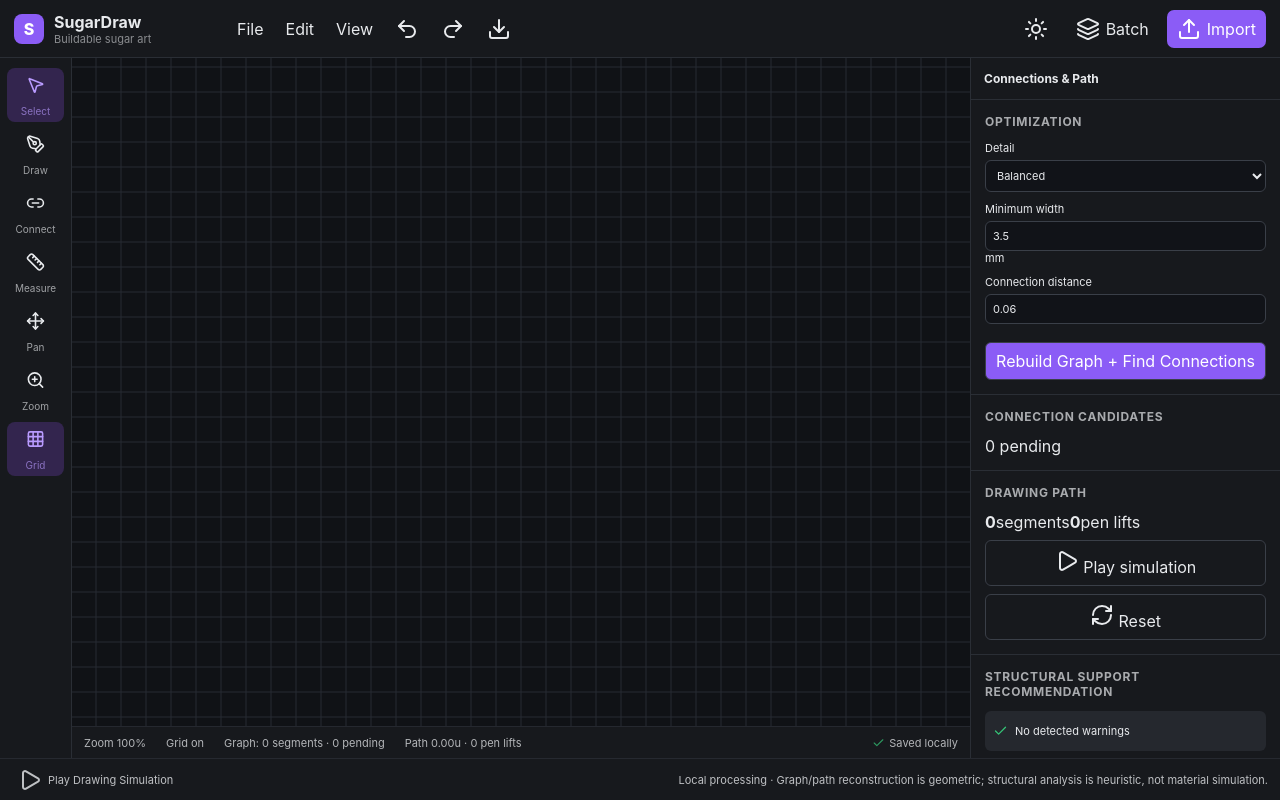
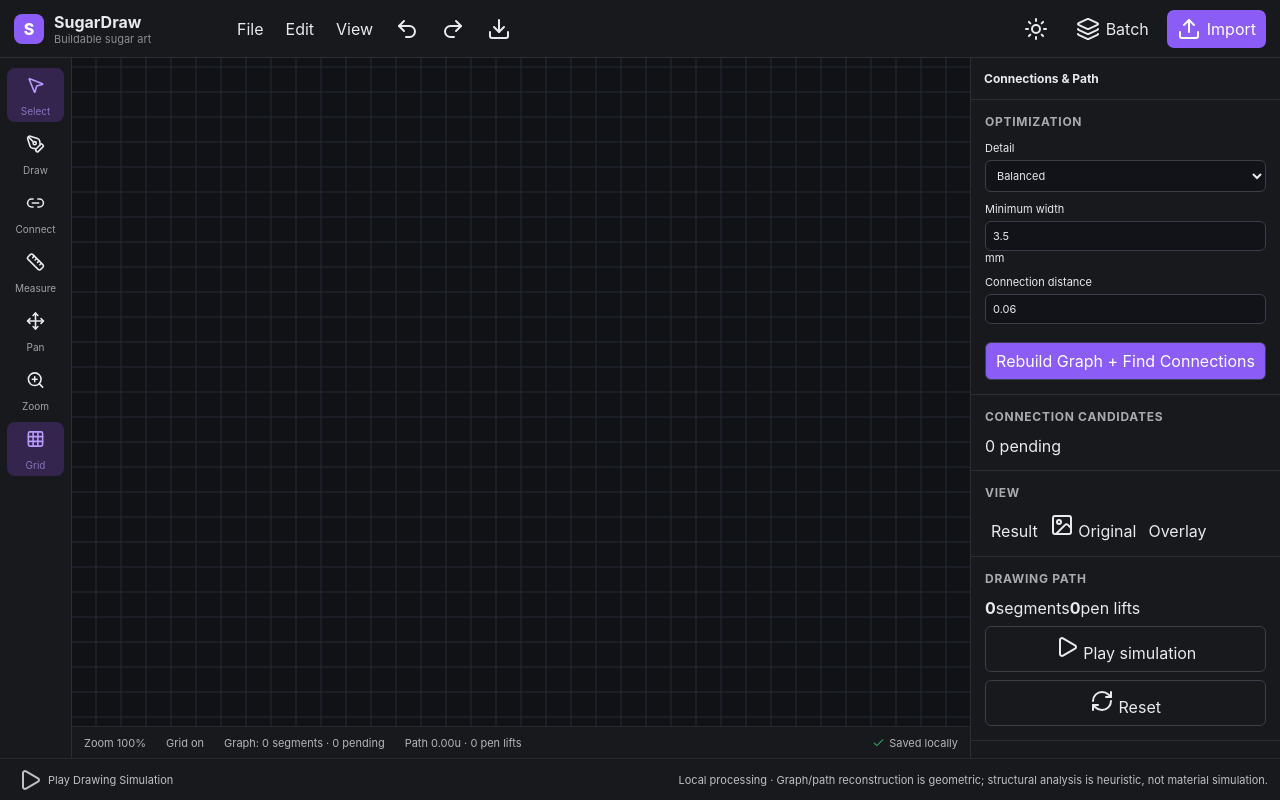
Before and after one commit to YJinhong/-, a React (Vite) app: page / in a window 1280 px wide. Built offline with nearby package versions, Linux system fonts and the light colour scheme.

Commit message:
fix path rebuild and add original overlay view

```diff
--- a/src/App.tsx
+++ b/src/App.tsx
@@ -1,6 +1,6 @@
 import{useEffect,useRef,useState}from'react';
 import type{PointerEvent as ReactPointerEvent,ReactNode}from'react';
-import{Upload,Undo2,Redo2,Grid3X3,MousePointer2,PenTool,Link2,Ruler,Move,ZoomIn,Download,Sun,Moon,Play,Pause,Check,AlertTriangle,Layers,FolderOpen,CheckCircle2,XCircle,RefreshCw}from'lucide-react';
+import{Upload,Undo2,Redo2,Grid3X3,MousePointer2,PenTool,Link2,Ruler,Move,ZoomIn,Download,Sun,Moon,Play,Pause,Check,AlertTriangle,Layers,FolderOpen,CheckCircle2,XCircle,RefreshCw,Image as ImageIcon}from'lucide-react';
 import type{Line,Project,BatchJob,ConnectionCandidate}from'./types';
 import{optimize}from'./algorithms/sugarOptimizer';
 import{analyze,recommendSticks}from'./algorithms/structure';
@@ -16,7 +16,7 @@ const cloneLines=(lines:Line[])=>lines.map(l=>({...l,points:l.points.map(p=>({..
 const normalize=(p:Project):Project=>({...p,connections:p.connections??[],history:p.history??[],warnings:p.warnings??[],sticks:p.sticks??[],settings:{...defaults,...p.settings}});
 
 export default function App(){
- const[cursor,setCursor]=useState<'select'|'draw'|'connect'|'measure'>('select'),[dark,setDark]=useState(true),[p,setP]=useState(blank),[projects,setProjects]=useState<Project[]>([]),[playing,setPlaying]=useState(false),[playIndex,setPlayIndex]=useState(0),[zoom,setZoom]=useState(1),[grid,setGrid]=useState(true),[batchOpen,setBatchOpen]=useState(false),[batchJobs,setBatchJobs]=useState<BatchJob[]>([]),canvas=useRef<HTMLCanvasElement>(null),raf=useRef<number|null>(null);
+ const[cursor,setCursor]=useState<'select'|'draw'|'connect'|'measure'>('select'),[dark,setDark]=useState(true),[p,setP]=useState(blank),[projects,setProjects]=useState<Project[]>([]),[playing,setPlaying]=useState(false),[playIndex,setPlayIndex]=useState(0),[zoom,setZoom]=useState(1),[grid,setGrid]=useState(true),[batchOpen,setBatchOpen]=useState(false),[batchJobs,setBatchJobs]=useState<BatchJob[]>([]),[viewMode,setViewMode]=useState<'result'|'original'|'overlay'>('result'),[overlayOpacity,setOverlayOpacity]=useState(.5),canvas=useRef<HTMLCanvasElement>(null),raf=useRef<number|null>(null);
  useEffect(()=>{listProjects().then(xs=>{const n=xs.map(normalize);setProjects(n);if(n.length)setP(n[0])})},[]);
  useEffect(()=>{const t=window.setTimeout(()=>saveProject(p),250);setProjects(x=>[p,...x.filter(a=>a.id!==p.id)]);return()=>clearTimeout(t)},[p]);
  useEffect(()=>{if(!playing){if(raf.current)cancelAnimationFrame(raf.current);return}let last=performance.now();const tick=(now:number)=>{const dt=Math.min(50,now-last);last=now;setPlayIndex(i=>{const speed=Math.max(1,p.lines.length/18);const n=Math.min(p.lines.length,i+dt/1000*speed);if(n>=p.lines.length){setPlaying(false);return p.lines.length}return n});raf.current=requestAnimationFrame(tick)};raf.current=requestAnimationFrame(tick);return()=>{if(raf.current)cancelAnimationFrame(raf.current)}},[playing,p.lines.length]);
@@ -29,14 +29,14 @@ export default function App(){
   p.sticks.forEach(s=>{const a=s.angle*Math.PI/180;x.strokeStyle=s.kind==='recommended'?'#36c275':s.kind==='avoid'?'#ef5350':'#e2aa2f';x.lineWidth=5;x.beginPath();x.moveTo(s.x*sx,s.y*sy);x.lineTo((s.x+Math.cos(a)*s.length/100)*sx,(s.y+Math.sin(a)*s.length/100)*sy);x.stroke()});
   if(playing&&p.lines.length){const count=Math.floor(playIndex),frac=playIndex-count;for(let i=0;i<count;i++)drawLine(p.lines[i],'#6d5dfc',Math.max(2,p.lines[i].width*2));if(count<p.lines.length){const l=p.lines[count],pts=l.points;drawLine(l,'#6d5dfc',Math.max(2,l.width*2),.25);if(pts.length>1){const a=pts[0],b=pts.at(-1)!;const q={x:a.x+(b.x-a.x)*frac,y:a.y+(b.y-a.y)*frac};x.fillStyle='#fff';x.beginPath();x.arc(q.x*sx,q.y*sy,6,0,Math.PI*2);x.fill()}}}
   x.restore();
- },[p,zoom,dark,grid,playing,playIndex]);
+ },[p,zoom,dark,grid,playing,playIndex,viewMode,overlayOpacity]);
  function snapshot(label:string,lines=p.lines){return{id:crypto.randomUUID(),createdAt:Date.now(),label,lines:cloneLines(lines)}}
  async function importFiles(fs:FileList|null){if(!fs)return;const files=Array.from(fs);if(!files.length)return;const processor=new BatchProcessor();setBatchOpen(true);setBatchJobs(files.map(f=>({id:crypto.randomUUID(),fileName:f.name,size:f.size,status:'queued',progress:0})));const results=await processor.runWithResults(files,p.settings.detail,j=>setBatchJobs(j));for(let i=0;i<files.length;i++){const r=results[i];if(!r)continue;const imageData=await new Promise<string>(resolve=>{const fr=new FileReader();fr.onload=()=>resolve(String(fr.result));fr.readAsDataURL(files[i])});setP(q=>({...q,name:files[i].name.replace(/\.[^.]+$/,''),originalName:files[i].name,imageData,lines:cloneLines(r.lines),connections:[],history:[...q.history,snapshot('Imported '+files[i].name,q.lines)],updatedAt:Date.now()}))}processor.dispose()}
  function runOptimize(){const r=optimize(p.lines,p.settings);const path=minimumPenLiftPath(r.lines);const lines=path.order;const connections=findConnectionCandidates(lines,p.settings.connectDistance);const graph=rebuildGraph(lines);setP(q=>({...q,lines,connections,warnings:[...analyze(lines),...graph.filter(n=>n.degree>=3).map(n=>({id:crypto.randomUUID(),severity:'low' as const,message:'Junction node detected; review the joint before cooking.',lineIds:n.lineIds}))],sticks:recommendSticks(lines),history:[...q.history,snapshot('Sugar Artify + graph rebuild',q.lines)],updatedAt:Date.now()}))}
  function acceptConnection(id:string){setP(q=>{const connections=q.connections.map(c=>c.id===id?{...c,status:'accepted' as const}:c);return{...q,connections,updatedAt:Date.now()}})}
  function rejectConnection(id:string){setP(q=>({...q,connections:q.connections.map(c=>c.id===id?{...c,status:'rejected' as const}:c),updatedAt:Date.now()}))}
  function acceptAll(){setP(q=>({...q,connections:q.connections.map(c=>c.status==='pending'?{...c,status:'accepted' as const}:c),updatedAt:Date.now()}))}
- function applyAccepted(){setP(q=>{const before=cloneLines(q.lines),lines=applyConnections(q.lines,q.connections);const ordered=eulerTrail(lines),connections=findConnectionCandidates(ordered,q.settings.connectDistance).filter(c=>!q.connections.some(old=>old.a===c.a&&old.b===c.b&&old.status==='rejected'));return{...q,lines:ordered,connections,warnings:analyze(ordered),sticks:recommendSticks(ordered),history:[...q.history,snapshot('Apply accepted connections',before)],updatedAt:Date.now()}})}
+ function applyAccepted(){setP(q=>{const before=cloneLines(q.lines),lines=applyConnections(q.lines,q.connections);const ordered=minimumPenLiftPath(lines).order,connections=findConnectionCandidates(ordered,q.settings.connectDistance).filter(c=>!q.connections.some(old=>old.a===c.a&&old.b===c.b&&old.status==='rejected'));return{...q,lines:ordered,connections,warnings:analyze(ordered),sticks:recommendSticks(ordered),history:[...q.history,snapshot('Apply accepted connections',before)],updatedAt:Date.now()}})}
  function undo(){const h=p.history.at(-1);if(!h)return;setP(q=>({...q,lines:cloneLines(h.lines),connections:findConnectionCandidates(h.lines,q.settings.connectDistance),history:q.history.slice(0,-1),updatedAt:Date.now()}))}
  function drawPoint(e:ReactPointerEvent<HTMLCanvasElement>){if(cursor!=='draw')return;const c=canvas.current;if(!c)return;const r=c.getBoundingClientRect(),x=(e.clientX-r.left-r.width/2)/r.width*2/zoom,y=(e.clientY-r.top-r.height/2)/r.height*2/zoom;setP(q=>({...q,lines:[...q.lines,{id:crypto.randomUUID(),points:[{x,y},{x:x+.04,y:y+.04}],width:q.settings.minWidthMm}],connections:[],history:[...q.history,snapshot('Draw',q.lines)],updatedAt:Date.now()}))}
  const pending=p.connections.filter(c=>c.status==='pending'),accepted=p.connections.filter(c=>c.status==='accepted'),rejected=p.connections.filter(c=>c.status==='rejected'),progress=p.lines.length?Math.min(100,Math.round(playIndex/p.lines.length*100)):0;
@@ -45,7 +45,7 @@ export default function App(){
  <section className="workspace"><div className="canvasWrap"><canvas ref={canvas} onPointerDown={drawPoint}/></div><div className="status"><span>Zoom {Math.round(zoom*100)}%</span><span>{grid?'Grid on':'Grid off'}</span><span>Graph: {p.lines.length} segments · {pending.length} pending</span><span>Path {totalPathLength(p.lines).toFixed(2)}u · {penLifts(p.lines)} pen lifts</span><span className="saved"><Check/> Saved locally</span></div></section>
  <aside className="panel"><div className="tabs"><b>Connections & Path</b></div><section><h3>Optimization</h3><label>Detail<select value={p.settings.detail} onChange={e=>setP(q=>({...q,settings:{...q.settings,detail:e.target.value as 'low'|'balanced'|'high'}}))}><option value="low">Simple</option><option value="balanced">Balanced</option><option value="high">Detailed</option></select></label><label>Minimum width<input type="number" step=".1" value={p.settings.minWidthMm} onChange={e=>setP(q=>({...q,settings:{...q.settings,minWidthMm:+e.target.value}}))}/> mm</label><label>Connection distance<input type="number" step=".005" value={p.settings.connectDistance} onChange={e=>setP(q=>({...q,settings:{...q.settings,connectDistance:+e.target.value}}))}/></label><button className="wide primary" onClick={runOptimize}>Rebuild Graph + Find Connections</button></section>
  <section><div className="sectionTitle"><h3>Connection Candidates</h3><span>{pending.length} pending</span></div>{pending.length>0&&<button className="wide" onClick={acceptAll}><CheckCircle2/> Accept all</button>}{pending.map((c:ConnectionCandidate,i)=><div className="connection" key={c.id}><div><b>Candidate {i+1}</b><small>{c.distance.toFixed(3)}u · {Math.round(c.angle)}° · {c.reason}</small></div><div className="row"><button onClick={()=>acceptConnection(c.id)} title="Accept"><CheckCircle2/></button><button onClick={()=>rejectConnection(c.id)} title="Reject"><XCircle/></button></div></div>)}{accepted.length>0&&<button className="wide primary" onClick={applyAccepted}><Link2/> Apply accepted ({accepted.length})</button>}{rejected.length>0&&<small>{rejected.length} rejected</small>}</section>
- <section><h3>Drawing Path</h3><div className="metric"><b>{p.lines.length}</b><span>segments</span><b>{penLifts(p.lines)}</b><span>pen lifts</span></div><button className="wide" onClick={()=>{setPlayIndex(0);setPlaying(true)}} disabled={!p.lines.length}><Play/> Play simulation</button>{playing&&<button className="wide" onClick={()=>setPlaying(false)}><Pause/> Pause</button>}<button className="wide" onClick={()=>{setPlaying(false);setPlayIndex(0)}}><RefreshCw/> Reset</button></section>
+ <section><h3>View</h3><div className="viewModes"><button className={viewMode==='result'?'active':''} onClick={()=>setViewMode('result')}>Result</button><button className={viewMode==='original'?'active':''} onClick={()=>setViewMode('original')} disabled={!p.imageData}><ImageIcon/> Original</button><button className={viewMode==='overlay'?'active':''} onClick={()=>setViewMode('overlay')} disabled={!p.imageData}>Overlay</button></div>{viewMode==='overlay'&&<label>Overlay opacity<input type="range" min="0" max="1" step=".05" value={overlayOpacity} onChange={e=>setOverlayOpacity(+e.target.value)}/></label>}</section><section><h3>Drawing Path</h3><div className="metric"><b>{p.lines.length}</b><span>segments</span><b>{penLifts(p.lines)}</b><span>pen lifts</span></div><button className="wide" onClick={()=>{setPlayIndex(0);setPlaying(true)}} disabled={!p.lines.length}><Play/> Play simulation</button>{playing&&<button className="wide" onClick={()=>setPlaying(false)}><Pause/> Pause</button>}<button className="wide" onClick={()=>{setPlaying(false);setPlayIndex(0)}}><RefreshCw/> Reset</button></section>
  <section><h3>Structural Support Recommendation</h3>{p.warnings.length?p.warnings.slice(0,8).map(w=><div className="warning" key={w.id}><AlertTriangle/> {w.message}</div>):<div className="ok"><Check/> No detected warnings</div>}<div className="sticks">{p.sticks.map((s,i)=><div key={s.id}><b>Stick #{i+1}</b><span>{Math.round(s.angle)}° · {Math.round(s.length)} mm · {s.kind}</span></div>)}</div></section>
  <section><h3>Project</h3><input value={p.name} onChange={e=>setP(q=>({...q,name:e.target.value}))}/><div className="row"><input value={p.widthMm} type="number" onChange={e=>setP(q=>({...q,widthMm:+e.target.value}))}/><span>×</span><input value={p.heightMm} type="number" onChange={e=>setP(q=>({...q,heightMm:+e.target.value}))}/><span>mm</span></div><button className="wide" onClick={()=>planPdf(p)}>Production Plan PDF</button><button className="wide" onClick={()=>zipProjects([p])}>Export ZIP</button></section>
  <section><h3>Saved Projects</h3>{projects.slice(0,5).map(x=><button className="project" key={x.id} onClick={()=>setP(normalize(x))}><FolderOpen/> {x.name}</button>)}</section></aside></main>
```
